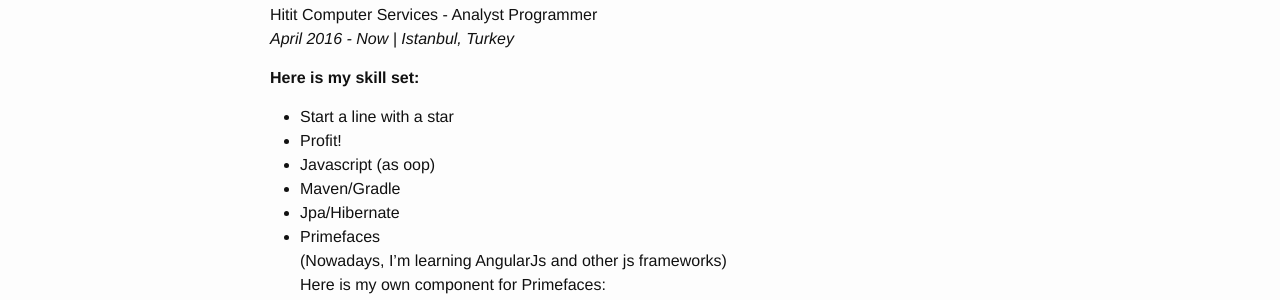
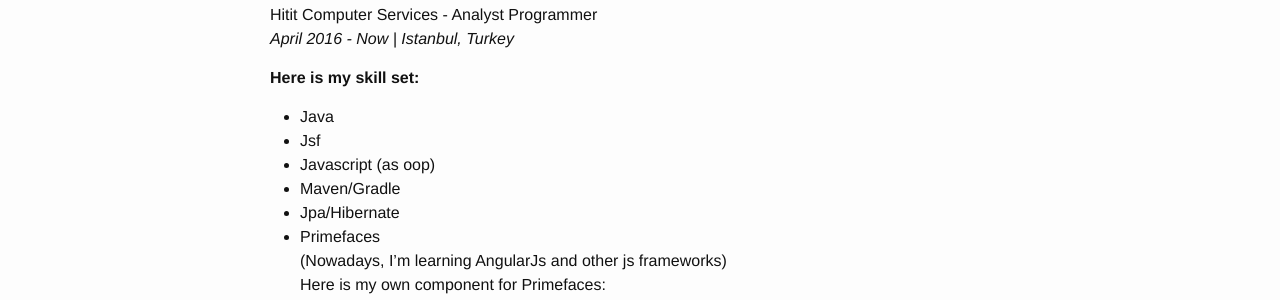
Before and after one commit to akursat/akursat.github.io, a Jekyll site: the page built from about.md, in a window 1280 px wide. Shown: the part 326-626 px from the top of the page. Built offline with Jekyll 4.4.1, drawn with Linux system fonts in a browser that asks for light colours.

Commit message:
edit aboutme

```diff
--- a/about.md
+++ b/about.md
@@ -17,8 +17,8 @@ Hitit Computer Services - Analyst Programmer
 
 **Here is my skill set:**
 
-* Start a line with a star
-* Profit!
+* Java
+* Jsf
 * Javascript (as oop)
 * Maven/Gradle
 * Jpa/Hibernate
```
Also changed, not shown: 1 other file.
